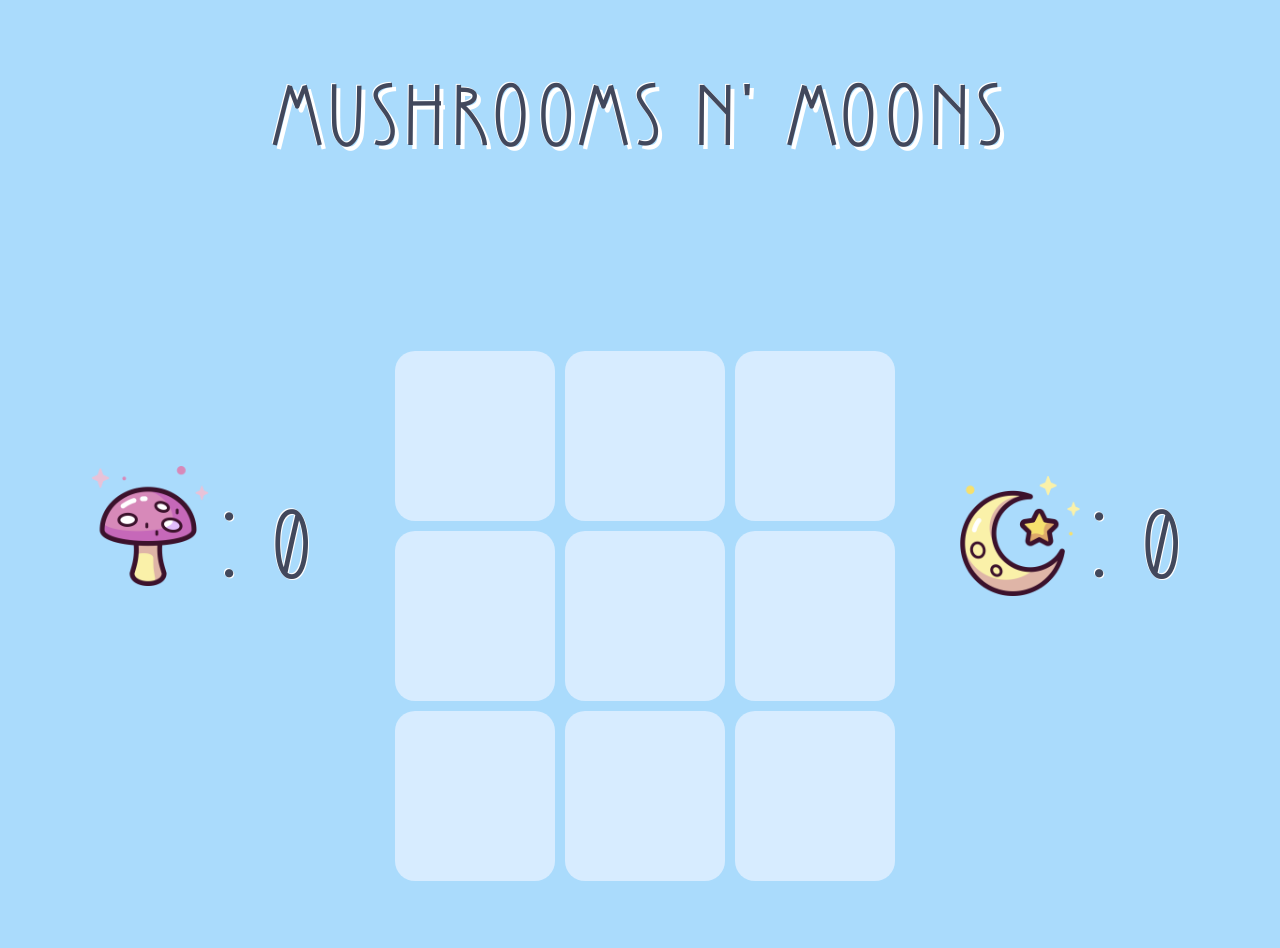
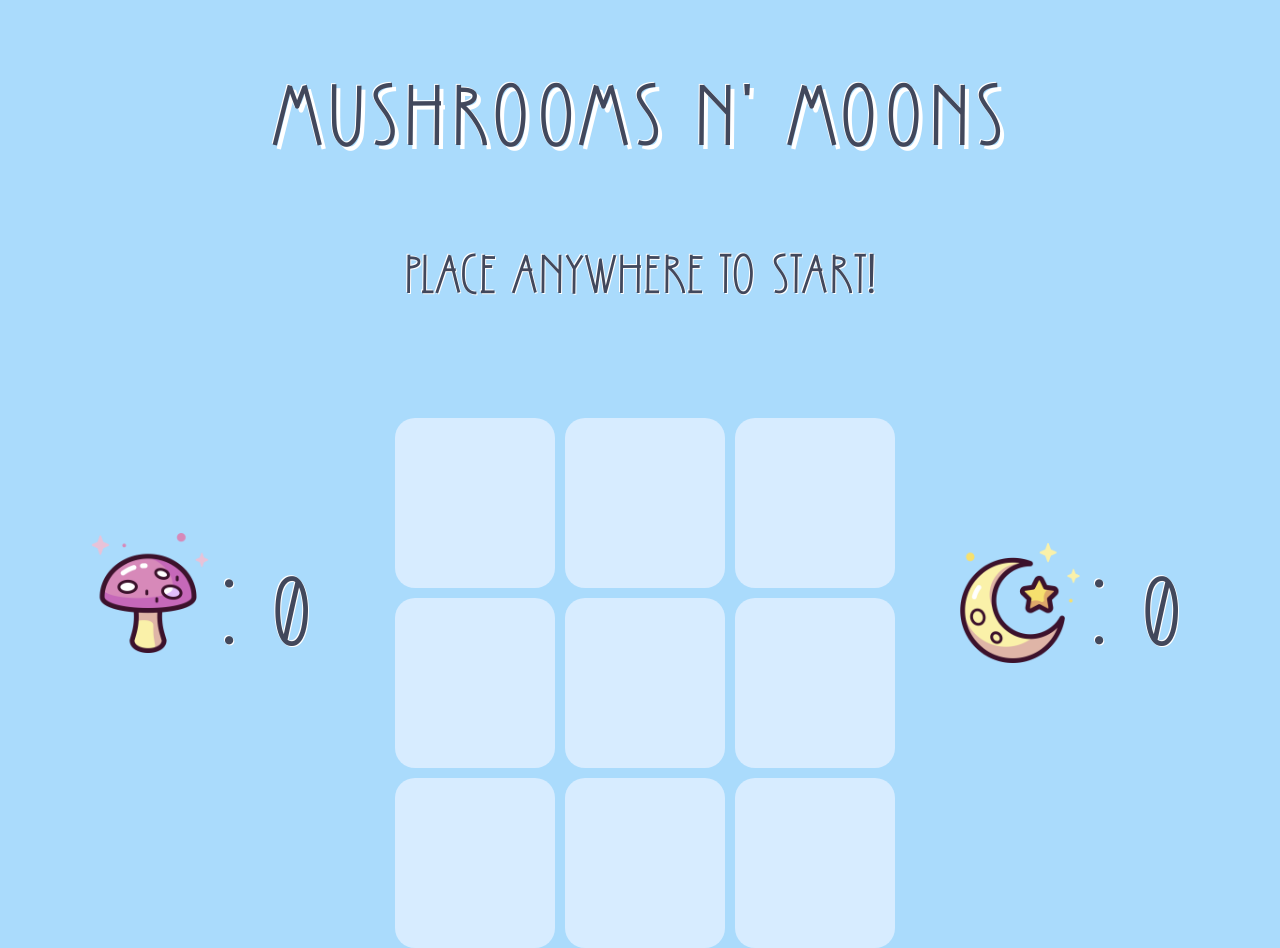
Before and after one commit to cDev-Creator/Tic-Tac-Toe, a plain HTML site: page index.html in a window 1280 px wide. Before the commit the page ends 881 px from the top, so only its background shows below. Drawn offline with Linux system fonts and the light colour scheme; the site is published under a folder, as on GitHub Pages, so addresses that start at the root find nothing.

Commit message:
script path changed

```diff
--- a/index.html
+++ b/index.html
@@ -56,5 +56,5 @@
 
 </body>
 
-<script src="/app.js"></script>
+<script src="app.js"></script>
 </html>
```
